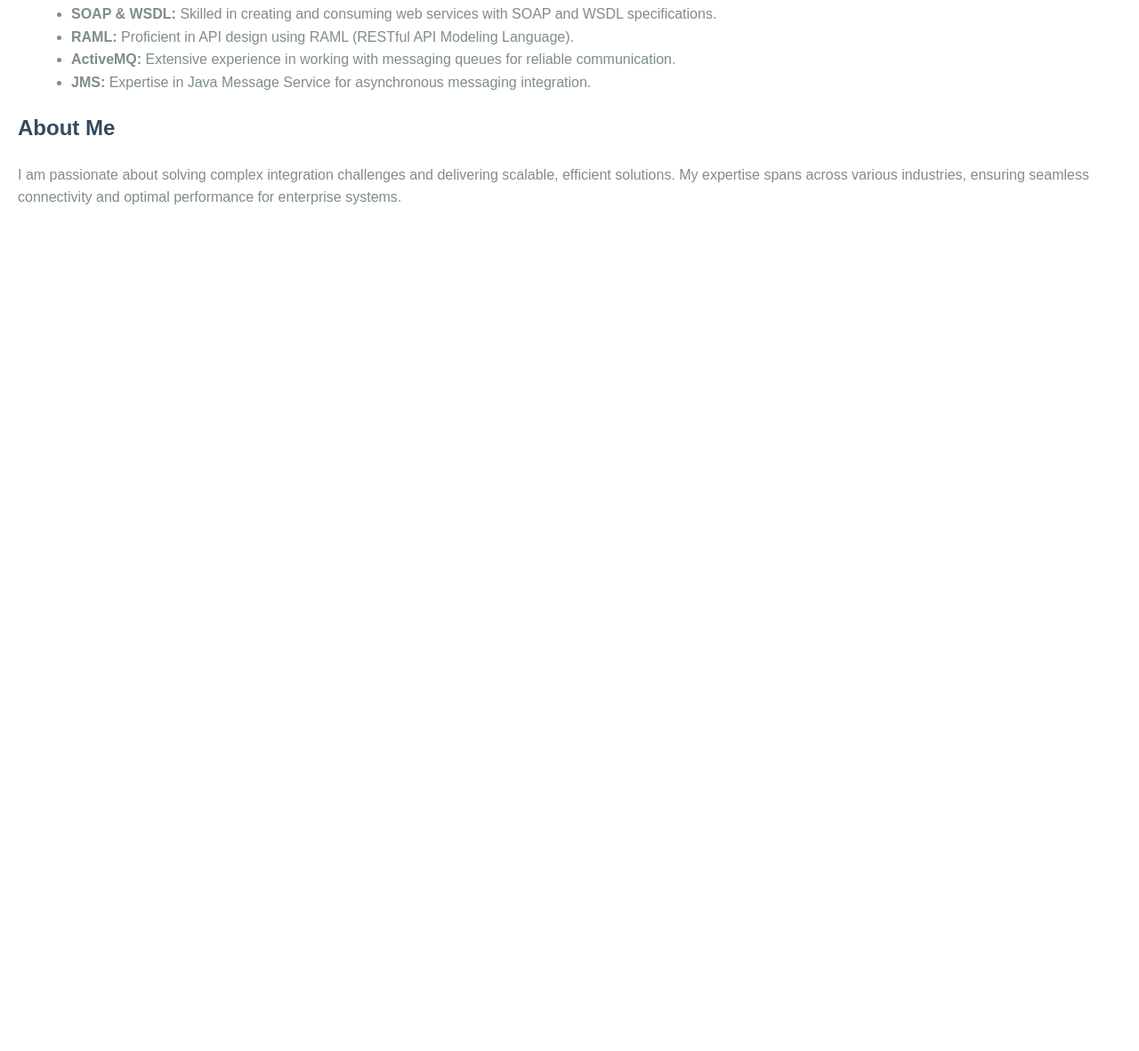
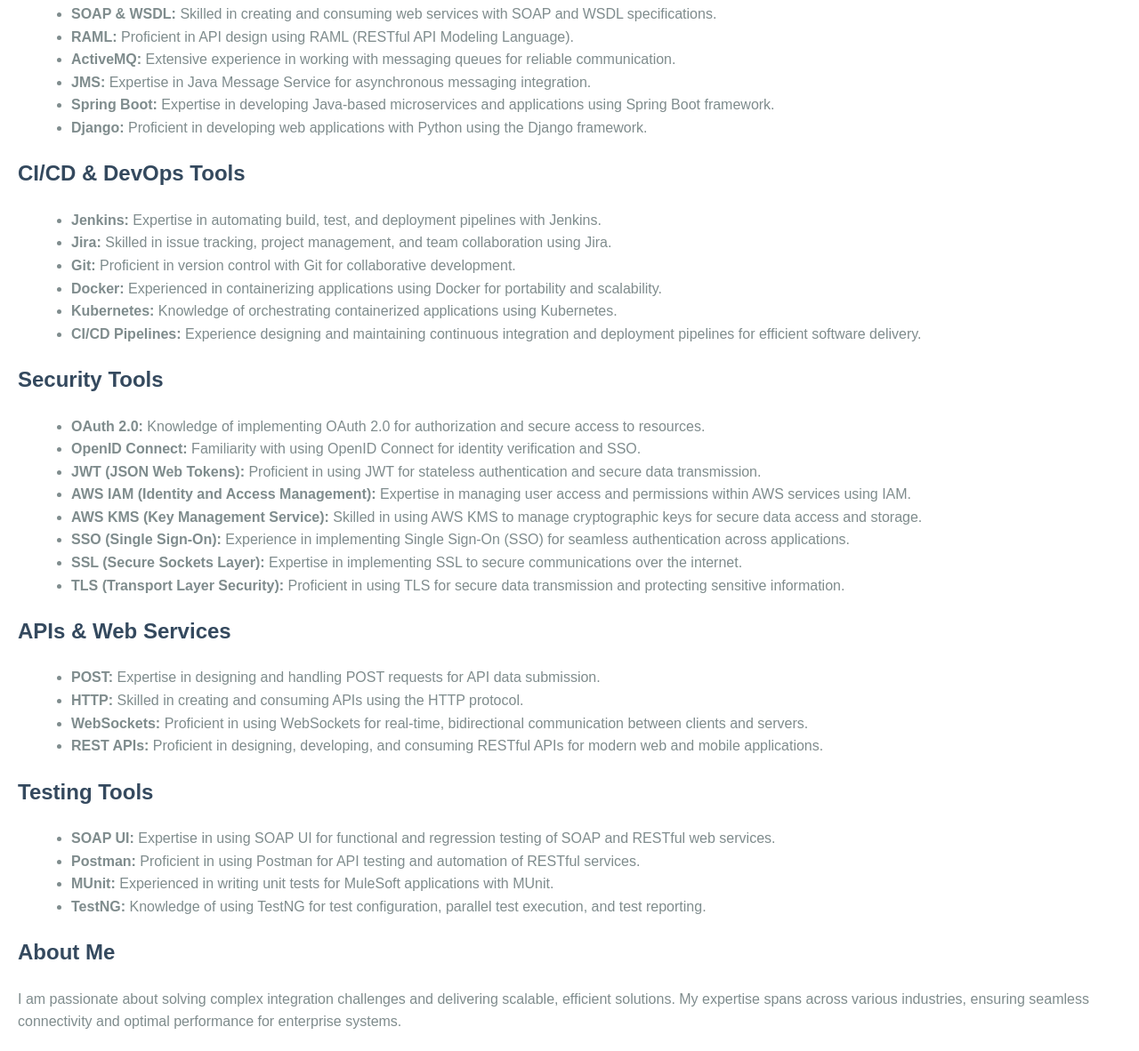
Before and after one commit to mayar31/page, a plain HTML site: page index.html in a window 1280 px wide. Shown: the part 502-1684 px from the top of the page at 89% size. Before the commit the page ends 800 px from the top, so only its background shows below. Drawn offline with Linux system fonts and the light colour scheme.

Commit message:
Update index.html

```diff
--- a/index.html
+++ b/index.html
@@ -47,6 +47,46 @@
         <li><strong>RAML:</strong> Proficient in API design using RAML (RESTful API Modeling Language).</li>
         <li><strong>ActiveMQ:</strong> Extensive experience in working with messaging queues for reliable communication.</li>
         <li><strong>JMS:</strong> Expertise in Java Message Service for asynchronous messaging integration.</li>
+        <li><strong>Spring Boot:</strong> Expertise in developing Java-based microservices and applications using Spring Boot framework.</li>
+        <li><strong>Django:</strong> Proficient in developing web applications with Python using the Django framework.</li>
+    </ul>
+
+    <h2>CI/CD & DevOps Tools</h2>
+    <ul>
+        <li><strong>Jenkins:</strong> Expertise in automating build, test, and deployment pipelines with Jenkins.</li>
+        <li><strong>Jira:</strong> Skilled in issue tracking, project management, and team collaboration using Jira.</li>
+        <li><strong>Git:</strong> Proficient in version control with Git for collaborative development.</li>
+        <li><strong>Docker:</strong> Experienced in containerizing applications using Docker for portability and scalability.</li>
+        <li><strong>Kubernetes:</strong> Knowledge of orchestrating containerized applications using Kubernetes.</li>
+        <li><strong>CI/CD Pipelines:</strong> Experience designing and maintaining continuous integration and deployment pipelines for efficient software delivery.</li>
+    </ul>
+
+    <h2>Security Tools</h2>
+    <ul>
+        <li><strong>OAuth 2.0:</strong> Knowledge of implementing OAuth 2.0 for authorization and secure access to resources.</li>
+        <li><strong>OpenID Connect:</strong> Familiarity with using OpenID Connect for identity verification and SSO.</li>
+        <li><strong>JWT (JSON Web Tokens):</strong> Proficient in using JWT for stateless authentication and secure data transmission.</li>
+        <li><strong>AWS IAM (Identity and Access Management):</strong> Expertise in managing user access and permissions within AWS services using IAM.</li>
+        <li><strong>AWS KMS (Key Management Service):</strong> Skilled in using AWS KMS to manage cryptographic keys for secure data access and storage.</li>
+        <li><strong>SSO (Single Sign-On):</strong> Experience in implementing Single Sign-On (SSO) for seamless authentication across applications.</li>
+        <li><strong>SSL (Secure Sockets Layer):</strong> Expertise in implementing SSL to secure communications over the internet.</li>
+        <li><strong>TLS (Transport Layer Security):</strong> Proficient in using TLS for secure data transmission and protecting sensitive information.</li>
+    </ul>
+
+    <h2>APIs & Web Services</h2>
+    <ul>
+        <li><strong>POST:</strong> Expertise in designing and handling POST requests for API data submission.</li>
+        <li><strong>HTTP:</strong> Skilled in creating and consuming APIs using the HTTP protocol.</li>
+        <li><strong>WebSockets:</strong> Proficient in using WebSockets for real-time, bidirectional communication between clients and servers.</li>
+        <li><strong>REST APIs:</strong> Proficient in designing, developing, and consuming RESTful APIs for modern web and mobile applications.</li>
+    </ul>
+
+    <h2>Testing Tools</h2>
+    <ul>
+        <li><strong>SOAP UI:</strong> Expertise in using SOAP UI for functional and regression testing of SOAP and RESTful web services.</li>
+        <li><strong>Postman:</strong> Proficient in using Postman for API testing and automation of RESTful services.</li>
+        <li><strong>MUnit:</strong> Experienced in writing unit tests for MuleSoft applications with MUnit.</li>
+        <li><strong>TestNG:</strong> Knowledge of using TestNG for test configuration, parallel test execution, and test reporting.</li>
     </ul>
 
     <h2>About Me</h2>
```
